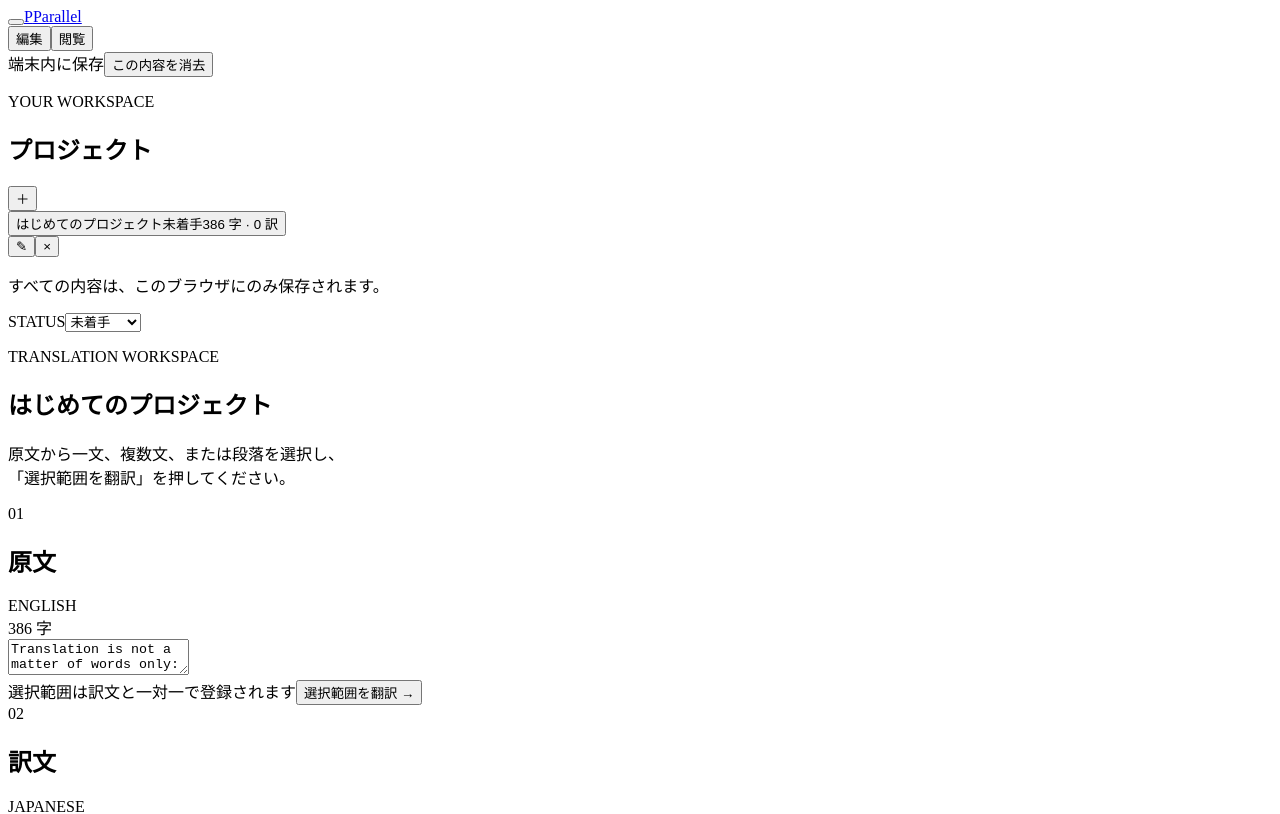
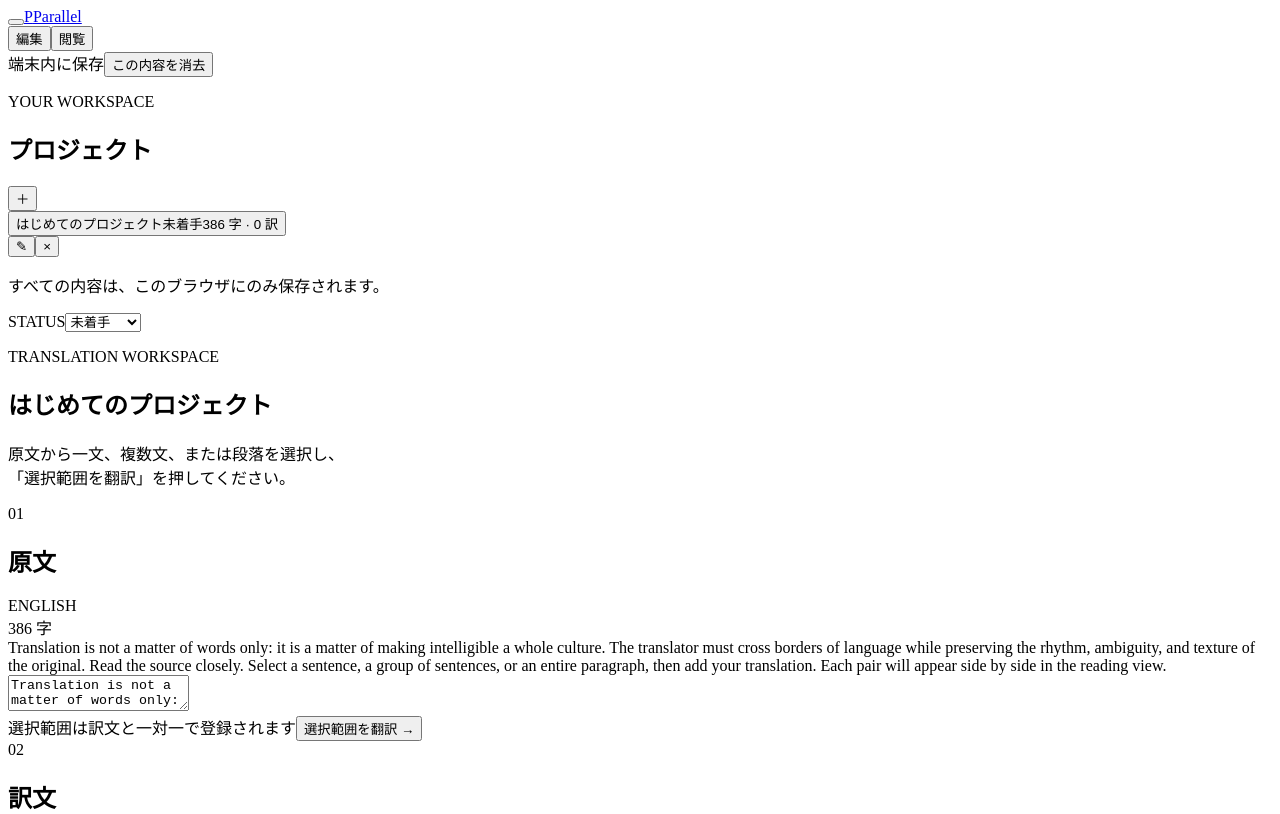
Before and after one commit to Key432/ParallelTranslationAssist, a React (Vite) app: page / in a window 1280 px wide. Shown: the top 814 px of the page. Built offline with nearby package versions, Linux system fonts and the light colour scheme; the HTML template or start-up script is replaced by a standard one.

Commit message:
Highlight translated source ranges

```diff
--- /dev/null
+++ b/src/components/SourceEditor.tsx
@@ -0,0 +1,43 @@
+import { useMemo, useRef, type RefObject, type UIEvent } from 'react'
+import { buildSourceSegments } from '../domain/translations'
+import type { Translation } from '../types'
+
+type Props = {
+  source: string
+  translations: Translation[]
+  sourceRef: RefObject<HTMLTextAreaElement | null>
+  onSourceChange: (source: string) => void
+}
+
+export function SourceEditor({ source, translations, sourceRef, onSourceChange }: Props) {
+  const highlightRef = useRef<HTMLDivElement>(null)
+  const segments = useMemo(() => buildSourceSegments(source, translations), [source, translations])
+
+  const syncScroll = (event: UIEvent<HTMLTextAreaElement>) => {
+    if (!highlightRef.current) return
+    highlightRef.current.scrollTop = event.currentTarget.scrollTop
+    highlightRef.current.scrollLeft = event.currentTarget.scrollLeft
+  }
+
+  return (
+    <div className="source-editor">
+      <div className="source-highlight" ref={highlightRef} aria-hidden="true">
+        <div className="source-highlight-content">
+          {segments.map((segment) => (
+            <span className={segment.translated ? 'translated-source' : undefined} key={segment.id}>{segment.text}</span>
+          ))}
+          {'\n'}
+        </div>
+      </div>
+      <textarea
+        ref={sourceRef}
+        value={source}
+        onChange={(event) => onSourceChange(event.target.value)}
+        onScroll={syncScroll}
+        placeholder="翻訳したい英文をここに貼り付けます…"
+        aria-label="翻訳する原文"
+        spellCheck
+      />
+    </div>
+  )
+}
--- a/src/components/TranslationWorkspace.tsx
+++ b/src/components/TranslationWorkspace.tsx
@@ -1,6 +1,7 @@
 import type { RefObject } from 'react'
 import { PROJECT_STATUSES } from '../domain/projects'
 import type { ProjectStatus, Selection, Translation } from '../types'
+import { SourceEditor } from './SourceEditor'
 
 type Props = {
   title: string
@@ -59,14 +60,7 @@ export function TranslationWorkspace({
             <div><span className="step">01</span><h2>原文</h2><span className="lang">ENGLISH</span></div>
             <span className="count">{source.length.toLocaleString()} 字</span>
           </div>
-          <textarea
-            ref={sourceRef}
-            value={source}
-            onChange={(event) => onSourceChange(event.target.value)}
-            placeholder="翻訳したい英文をここに貼り付けます…"
-            aria-label="翻訳する原文"
-            spellCheck
-          />
+          <SourceEditor source={source} translations={translations} sourceRef={sourceRef} onSourceChange={onSourceChange} />
           <div className="panel-footer">
             <span>選択範囲は訳文と一対一で登録されます</span>
             <button className="primary" onClick={onCaptureSelection}>選択範囲を翻訳 <span>→</span></button>
--- a/src/domain/translations.ts
+++ b/src/domain/translations.ts
@@ -7,12 +7,34 @@ export type ReaderRow = {
   translatedRow: boolean
 }
 
+export type SourceSegment = {
+  id: string
+  text: string
+  translated: boolean
+}
+
 export function sortTranslations(translations: Translation[]): Translation[] {
   return [...translations].sort((a, b) => a.start - b.start)
 }
 
 export function overlapsTranslation(start: number, end: number, translations: Translation[]): boolean {
   return translations.some((item) => start < item.end && end > item.start)
+}
+
+export function buildSourceSegments(source: string, translations: Translation[]): SourceSegment[] {
+  const segments: SourceSegment[] = []
+  let cursor = 0
+
+  sortTranslations(translations).forEach((translation) => {
+    const start = Math.max(cursor, Math.min(translation.start, source.length))
+    const end = Math.max(start, Math.min(translation.end, source.length))
+    if (start > cursor) segments.push({ id: `plain-${translation.id}`, text: source.slice(cursor, start), translated: false })
+    if (end > start) segments.push({ id: translation.id, text: source.slice(start, end), translated: true })
+    cursor = end
+  })
+
+  if (cursor < source.length) segments.push({ id: 'plain-last', text: source.slice(cursor), translated: false })
+  return segments
 }
 
 export function buildReaderRows(source: string, translations: Translation[]): ReaderRow[] {
--- a/src/styles.css
+++ b/src/styles.css
@@ -101,9 +101,16 @@ h1 { font-family: 'Libre Caslon Text', 'Noto Serif JP', serif; font-size: clamp(
 .step { font: 11px 'Libre Caslon Text', serif; color: var(--accent); margin-right: 2px; }
 .lang, .count { font-size: 9px; letter-spacing: .15em; color: #9a9a91; }
 .lang { border-left: 1px solid var(--line); padding-left: 10px; }
-.panel > textarea, .translation-form > textarea { resize: none; width: 100%; border: 0; outline: 0; background: transparent; padding: 34px; color: var(--ink); line-height: 1.85; }
-.source-panel > textarea { font: 17px/1.9 'Libre Caslon Text', serif; }
-.panel > textarea::selection { background: #e4c3ac; color: var(--ink); }
+.translation-form > textarea { resize: none; width: 100%; border: 0; outline: 0; background: transparent; padding: 34px; color: var(--ink); line-height: 1.85; }
+.source-editor { position: relative; min-height: 0; overflow: hidden; }
+.source-editor textarea, .source-highlight { position: absolute; inset: 0; width: 100%; height: 100%; margin: 0; border: 0; padding: 34px; overflow: auto; white-space: pre-wrap; overflow-wrap: break-word; font: 17px/1.9 'Libre Caslon Text', serif; letter-spacing: normal; }
+.source-highlight { pointer-events: none; color: var(--ink); scrollbar-width: none; }
+.source-highlight::-webkit-scrollbar { display: none; }
+.source-highlight-content { min-height: 100%; }
+.translated-source { color: #d7835e; }
+.source-editor textarea { resize: none; outline: 0; background: transparent; color: transparent; caret-color: var(--ink); -webkit-text-fill-color: transparent; }
+.source-editor textarea::placeholder { color: #8e8e86; -webkit-text-fill-color: #8e8e86; }
+.source-editor textarea::selection { background: #e4c3ac; color: transparent; -webkit-text-fill-color: transparent; }
 .panel-footer { min-height: 70px; border-top: 1px solid var(--line); padding: 12px 18px 12px 26px; display: flex; align-items: center; justify-content: space-between; color: #99998f; font-size: 10px; }
 .panel-footer.right { justify-content: flex-end; gap: 12px; }
 .primary { border: 0; background: var(--ink); color: white; border-radius: 3px; padding: 13px 17px; font-size: 12px; font-weight: 500; letter-spacing: .02em; cursor: pointer; display: inline-flex; align-items: center; gap: 20px; transition: transform .15s, background .15s; }
@@ -178,10 +185,11 @@ footer { border-top: 1px solid var(--line); margin-top: auto; padding: 25px clam
   .topbar { display: flex; padding: 0 13px; }
   .brand-area { gap: 11px; }
   .workspace, .reader { width: calc(100% - 20px); }
-  .panel > textarea, .translation-form > textarea { padding: 24px; }
+  .translation-form > textarea { padding: 24px; }
+  .source-editor textarea, .source-highlight { padding: 24px; }
   .panel-header { padding: 0 18px; }
   .editor-grid { min-height: 0; }
-  .source-panel > textarea { min-height: 380px; }
+  .source-editor { min-height: 380px; }
   .reader-label { display: none; }
   .reader-row { padding-top: 28px; }
   .row-number { top: 32px; }
```
Also changed, not shown: 2 other files (tests, documents, lock files or other folders).
